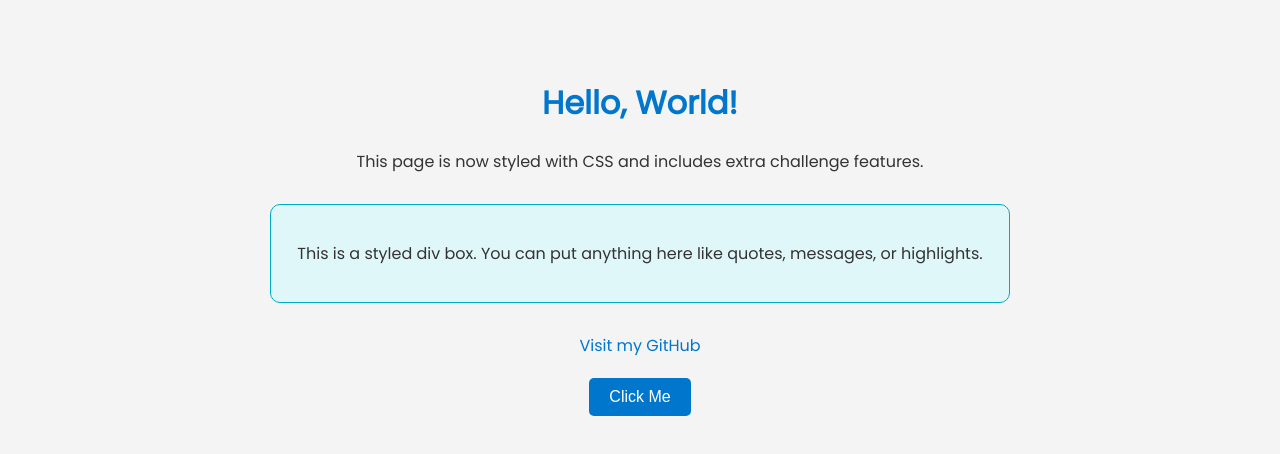
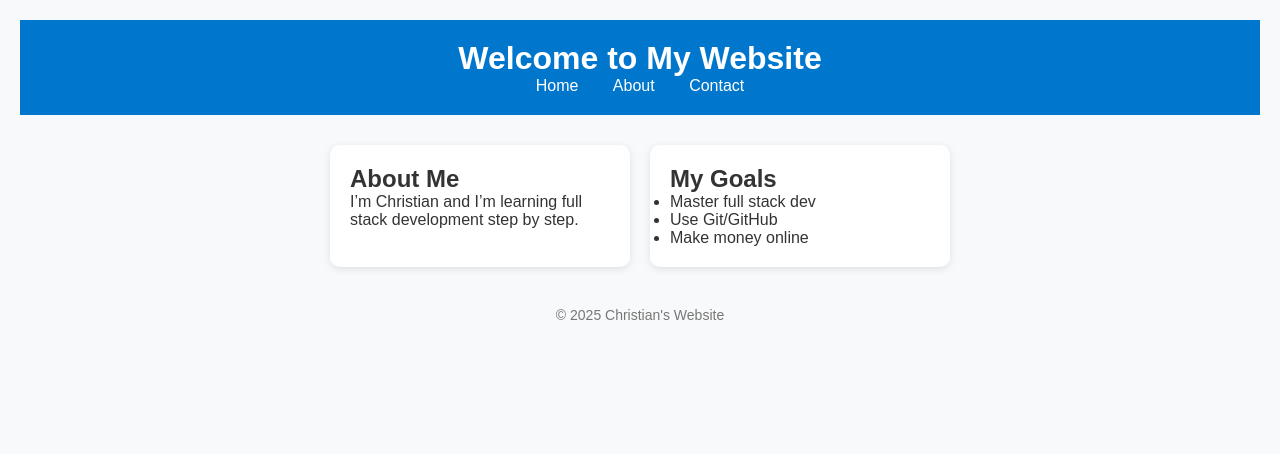
Before and after one commit to Chris2-0/My-first-website, a plain HTML site: page index.html in a window 1280 px wide. Drawn offline with Linux system fonts and the light colour scheme.

Commit message:
css+html

```diff
--- a/index.html
+++ b/index.html
@@ -3,68 +3,37 @@
 <head>
   <meta charset="UTF-8" />
   <meta name="viewport" content="width=device-width, initial-scale=1.0"/>
-  <title>Styled Page with CSS Challenge</title>
-
-  <!-- Google Font -->
-  <link href="https://fonts.googleapis.com/css2?family=Poppins&display=swap" rel="stylesheet">
-
-  <style>
-    body {
-      font-family: 'Poppins', sans-serif;
-      background-color: #f4f4f4;
-      color: #333;
-      text-align: center;
-      padding: 50px;
-    }
-
-    h1 {
-      color: #0077cc;
-    }
-
-    a {
-      text-decoration: none;
-      color: #0077cc;
-    }
-
-    a:hover {
-      color: #ff6600;
-    }
-
-    .highlight-box {
-      background-color: #e0f7fa;
-      border: 1px solid #00acc1;
-      padding: 20px;
-      margin: 30px auto;
-      width: 60%;
-      border-radius: 10px;
-    }
-
-    button {
-      background-color: #0077cc;
-      color: white;
-      border: none;
-      padding: 10px 20px;
-      border-radius: 5px;
-      font-size: 16px;
-      cursor: pointer;
-      margin-top: 20px;
-    }
-
-    button:hover {
-      background-color: #005fa3;
-    }
-  </style>
+  <title>My Personal Homepage</title>
+  <link rel="stylesheet" href="style.css" />
 </head>
 <body>
-  <h1>Hello, World!</h1>
-  <p>This page is now styled with CSS and includes extra challenge features.</p>
+  <header>
+    <h1>Welcome to My Website</h1>
+    <nav>
+      <a href="#">Home</a>
+      <a href="#">About</a>
+      <a href="#">Contact</a>
+    </nav>
+  </header>
 
-  <div class="highlight-box">
-    <p>This is a styled div box. You can put anything here like quotes, messages, or highlights.</p>
-  </div>
+  <main class="container">
+    <section class="card">
+      <h2>About Me</h2>
+      <p>I’m Christian and I’m learning full stack development step by step.</p>
+    </section>
 
-  <a href="https://github.com/Chris2-0">Visit my GitHub</a>
-  <br />
-  <button>Click Me</button>
+    <section class="card">
+      <h2>My Goals</h2>
+      <ul>
+        <li>Master full stack dev</li>
+        <li>Use Git/GitHub</li>
+        <li>Make money online</li>
+      </ul>
+    </section>
+  </main>
+
+  <footer>
+    <p>© 2025 Christian's Website</p>
+  </footer>
 </body>
 </html>
--- /dev/null
+++ b/style.css
@@ -0,0 +1,48 @@
+* {
+  box-sizing: border-box;
+  margin: 0;
+  padding: 0;
+}
+
+body {
+  font-family: Arial, sans-serif;
+  background-color: #f8f9fa;
+  padding: 20px;
+  color: #333;
+}
+
+header {
+  background-color: #0077cc;
+  color: white;
+  padding: 20px;
+  text-align: center;
+}
+
+nav a {
+  margin: 0 15px;
+  color: white;
+  text-decoration: none;
+}
+
+.container {
+  display: flex;
+  gap: 20px;
+  justify-content: center;
+  margin-top: 30px;
+  flex-wrap: wrap;
+}
+
+.card {
+  background-color: white;
+  padding: 20px;
+  border-radius: 10px;
+  width: 300px;
+  box-shadow: 0 2px 8px rgba(0,0,0,0.1);
+}
+
+footer {
+  text-align: center;
+  margin-top: 40px;
+  font-size: 14px;
+  color: #777;
+}
```
